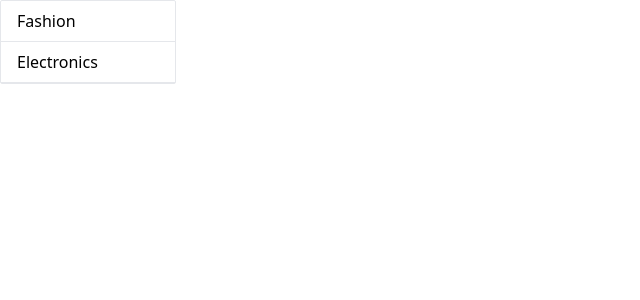
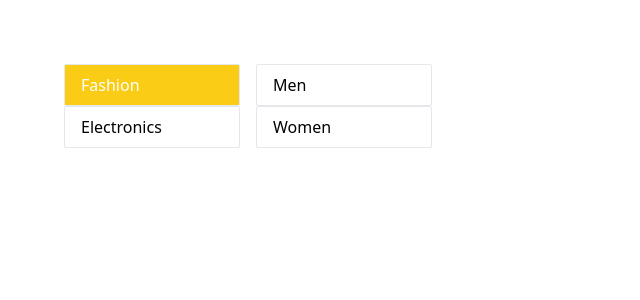
Before and after one commit to sachin-rohilla/Nested-UI-List, a React (Vite) app: page / in a window 1280 px wide. Both pictures are taken after a click on the element "Fashion". Shown: the top 300 px of the page, without its empty margins (0-640 px from the left). Built offline with nearby package versions, Linux system fonts and the light colour scheme.

Commit message:
category-subcategory-added

```diff
--- a/src/App.jsx
+++ b/src/App.jsx
@@ -4,15 +4,88 @@ import "./App.css";
 import { NestedData } from "./constants/constants";
 
 function App() {
+  const [showCategoryList, setShowCategoryList] = useState(false);
+  const [showSubCategoryList, setShowSubCategoryList] = useState(false);
+  const [depmartMentId, setDepartmentId] = useState(null);
+  const [categoryId, setCategoryId] = useState(null);
+
   return (
     <>
-      <div className="w-44 h-42 border rounded-sm  ">
-        {NestedData?.length > 0 &&
-          NestedData?.map((item) => (
-            <h1 className=" hover:bg-yellow-400 hover:text-white px-4 py-2 border-b cursor-pointer">
-              {item?.departmentName}
-            </h1>
-          ))}
+      <div className="p-16 mx-auto ">
+        <div className="relative">
+          {NestedData?.length > 0 &&
+            NestedData?.map((deptItem) => (
+              <div key={deptItem?.deptId}>
+                <div className="w-44 h-42 overflow-y-auto border rounded-sm  ">
+                  <h1
+                    onClick={() => {
+                      setShowCategoryList(true);
+                      setDepartmentId(deptItem?.deptId);
+                    }}
+                    className={`hover:bg-yellow-400 hover:text-white px-4 py-2  cursor-pointer ${
+                      depmartMentId === deptItem?.deptId
+                        ? "bg-yellow-400 text-white"
+                        : ""
+                    }`}
+                  >
+                    {deptItem?.departmentName}
+                  </h1>
+                </div>
+                {/* categorylist start */}
+                <div className=" absolute top-0 left-48">
+                  {showCategoryList &&
+                    deptItem?.category?.length > 0 &&
+                    deptItem?.category
+                      ?.filter(
+                        (filterItem) => filterItem?.deptId === depmartMentId
+                      )
+                      ?.map((catItem) => (
+                        <div key={catItem?.catId}>
+                          <div className="w-44 h-42 overflow-y-auto border rounded-sm   ">
+                            <h1
+                              onClick={() => {
+                                setShowSubCategoryList(true);
+                                setCategoryId(catItem?.catId);
+                              }}
+                              className={`hover:bg-yellow-400 hover:text-white px-4 py-2  cursor-pointer
+                              ${
+                                categoryId === catItem?.catId
+                                  ? "bg-yellow-400 text-white"
+                                  : ""
+                              }
+                                `}
+                            >
+                              {catItem?.categoryName}
+                            </h1>
+                          </div>
+
+                          {/* subcategorylist start */}
+                          <div className=" absolute top-0 left-48">
+                            {showSubCategoryList &&
+                              catItem?.subCategory?.length > 0 &&
+                              catItem?.subCategory
+                                ?.filter(
+                                  (filterItem) =>
+                                    filterItem?.catId === categoryId
+                                )
+                                ?.map((subCatItem) => (
+                                  <div key={subCatItem?.subId}>
+                                    <div className="w-44 h-42 overflow-y-auto border rounded-sm   ">
+                                      <h1 className=" hover:bg-yellow-400 hover:text-white px-4 py-2  cursor-pointer">
+                                        {subCatItem?.subCategoryName}
+                                      </h1>
+                                    </div>
+                                  </div>
+                                ))}
+                          </div>
+                          {/* subcategorylist end */}
+                        </div>
+                      ))}
+                </div>
+                {/* categorylist end */}
+              </div>
+            ))}
+        </div>
       </div>
     </>
   );
--- a/src/constants/constants.jsx
+++ b/src/constants/constants.jsx
@@ -28,12 +28,12 @@ export const NestedData = [
           {
             catId: 2,
             subId: 1,
-            subCategoryName: "T-Shirts",
+            subCategoryName: "Tops",
           },
           {
             catId: 2,
             subId: 2,
-            subCategoryName: "Trousers",
+            subCategoryName: "Jeans",
           },
         ],
       },
```
